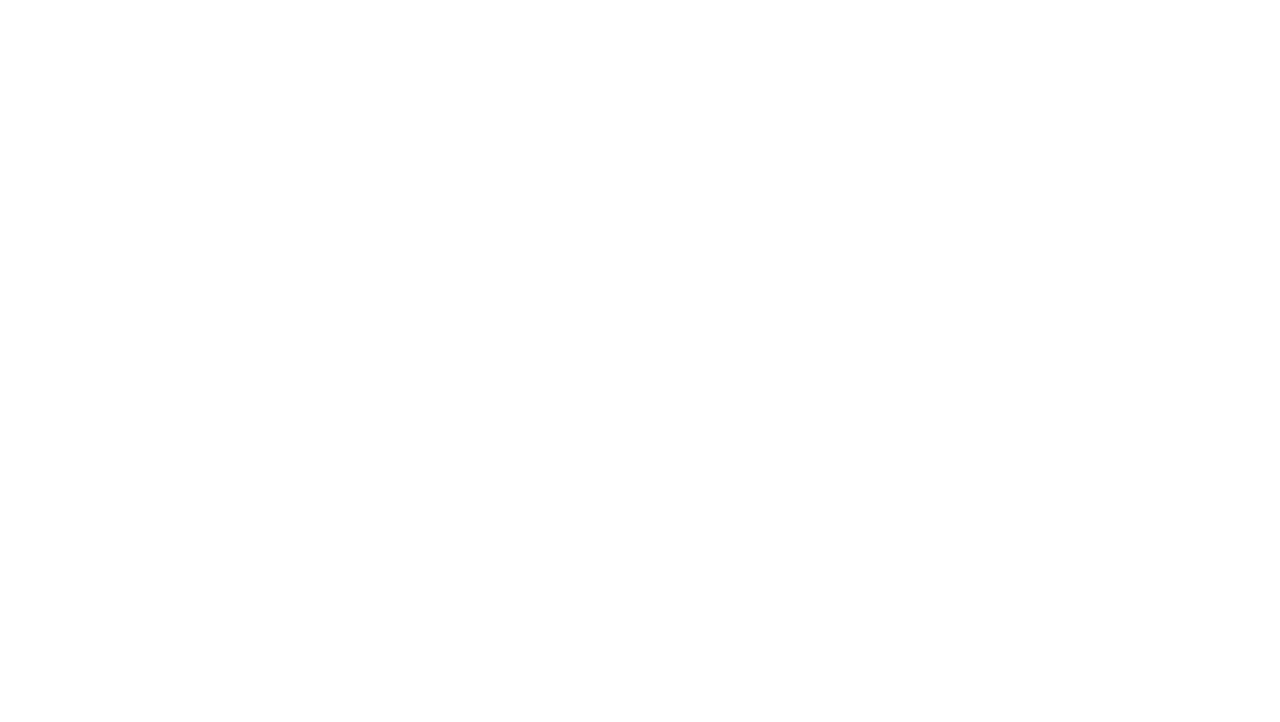
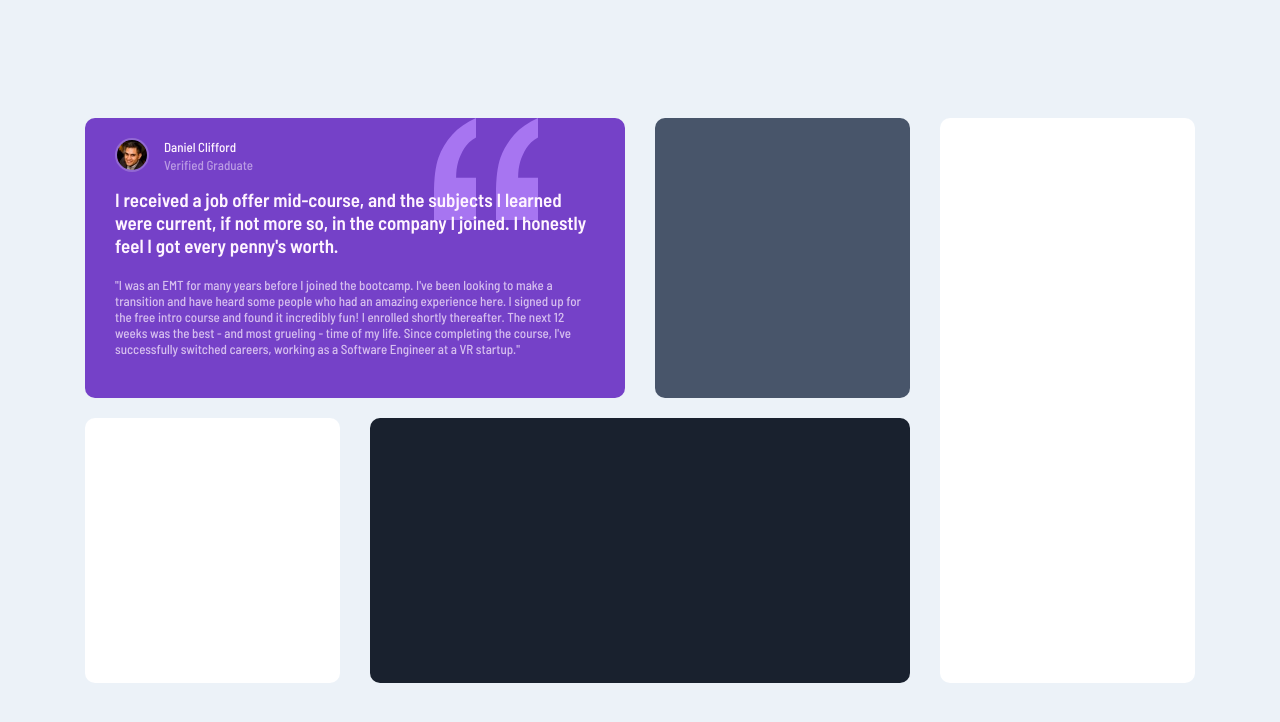
Before and after one commit to danielopq/testimonials, a plain HTML site: page index.html in a window 1280 px wide. Drawn offline with Linux system fonts and the light colour scheme.

Commit message:
first user done

```diff
--- a/css/stylesheet.css
+++ b/css/stylesheet.css
@@ -1,2 +1,110 @@
 @charset "utf-8";
+@import url('https://fonts.googleapis.com/css2?family=Barlow+Semi+Condensed:wght@500;600&display=swap');
 /* CSS Document */
+
+body{
+	margin: 0px;
+	padding: 0px;
+	width: 100vw;
+	height: 100vh;
+	display: flex;
+	align-items: center;
+	justify-content: center;
+	background-color: hsl(210, 46%, 95%);
+}
+*{
+	font-family: 'Barlow Semi Condensed';
+}
+#grid-container{
+	display: grid;
+	grid-row-gap: 20px;
+	grid-column-gap: 30px;
+	grid-template-rows: 280px 265px;
+	grid-template-columns: 255px 255px 255px 255px;
+	grid-template-areas:
+		"test1 test1 test2 test3"
+		"test4 test5 test5 test3"
+	;
+}
+
+#testimonial-one{
+	grid-area: test1;
+	background: hsl(263, 55%, 52%) url("../images/bg-pattern-quotation.svg") no-repeat ;
+	background-position: 80% 0%;
+}
+
+#testimonial-one div[class="user-pic"]{
+	background-image: url("../images/image-daniel.jpg");
+	border-color: hsl(263, 55%, 62%);
+}
+
+#testimonial-one div{
+	color: #fff4ff;
+}
+
+#testimonial-two{
+	grid-area: test2;
+	background-color: hsl(217, 19%, 35%);
+}
+
+#testimonial-three{
+	grid-area: test3;
+	background-color: white;
+}
+
+#testimonial-four{
+	grid-area: test4;
+	background-color: white;
+}
+
+#testimonial-five{
+	grid-area: test5;
+	background-color: hsl(219, 29%, 14%);
+}
+
+.testimonial{
+	border-radius: 10px;
+}
+
+.testimonial > div{
+	margin-left: 30px;
+	margin-right: 30px;
+}
+
+.user{
+	height: 30px;
+	display: flex;
+	flex-direction: row;
+	margin-top: 20px;
+}
+
+.user-pic{
+	width: 30px;
+	height: 30px;
+	border: solid 2px;
+	border-radius: 20px;
+	background-size: cover;
+}
+
+.user-details{
+	height: inherit;
+	line-height: 18px;
+	margin-left: 15px;
+	font-size: 13px;
+}
+
+.user-verified{
+	opacity: 0.5;
+}
+
+.testimonial-title{
+	margin-top: 20px;
+	font-size: 19px;
+	font-weight: 600;
+}
+
+.testimonial-comment{
+	margin-top: 20px;
+	font-size: 13px;
+	opacity: 0.7;
+}
--- a/index.html
+++ b/index.html
@@ -2,9 +2,33 @@
 <html>
 <head>
 <meta charset="utf-8">
+	<link rel="stylesheet" href="css/stylesheet.css">
+	<link rel="preconnect" href="https://fonts.googleapis.com">
+	<link rel="preconnect" href="https://fonts.gstatic.com" crossorigin>
+	<link href="https://fonts.googleapis.com/css2?family=Barlow+Semi+Condensed:wght@500;600&display=swap" rel="stylesheet">
 <title>Testimonials</title>
 </head>
-
 <body>
+	<div id="grid-container">
+		<div id="testimonial-one" class="testimonial">
+			<div class="user">
+				<div id="test-one-pic" class="user-pic"></div>
+				<div class="user-details">
+					<div class="user-name">Daniel Clifford</div>
+					<div class="user-verified">Verified Graduate</div>
+				</div>
+			</div>
+			<div class="testimonial-title">
+				I received a job offer mid-course, and the subjects I learned were current, if not more so, in the company I joined. I honestly feel I got every penny's worth.
+			</div>
+			<div class="testimonial-comment">
+				"I was an EMT for many years before I joined the bootcamp. I've been looking to make a transition and have heard some people who had an amazing experience here. I signed up for the free intro course and found it incredibly fun! I enrolled shortly thereafter. The next 12 weeks was the best - and most grueling - time of my life. Since completing the course, I've successfully switched careers, working as a Software Engineer at a VR startup."
+			</div>
+		</div>
+		<div id="testimonial-two" class="testimonial"></div>
+		<div id="testimonial-three" class="testimonial"></div>
+		<div id="testimonial-four" class="testimonial"></div>
+		<div id="testimonial-five" class="testimonial"></div>
+	</div>
 </body>
 </html>
```
Also changed, not shown: images/favicon-32x32.png (deleted).
